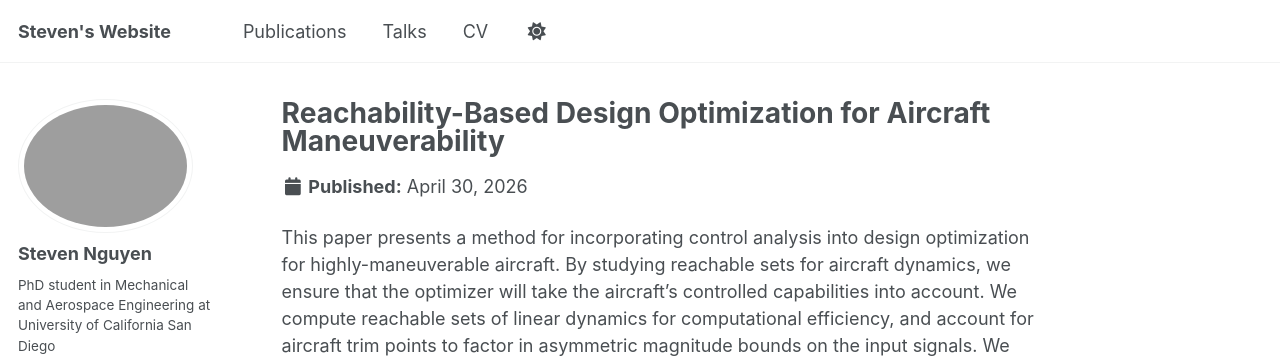
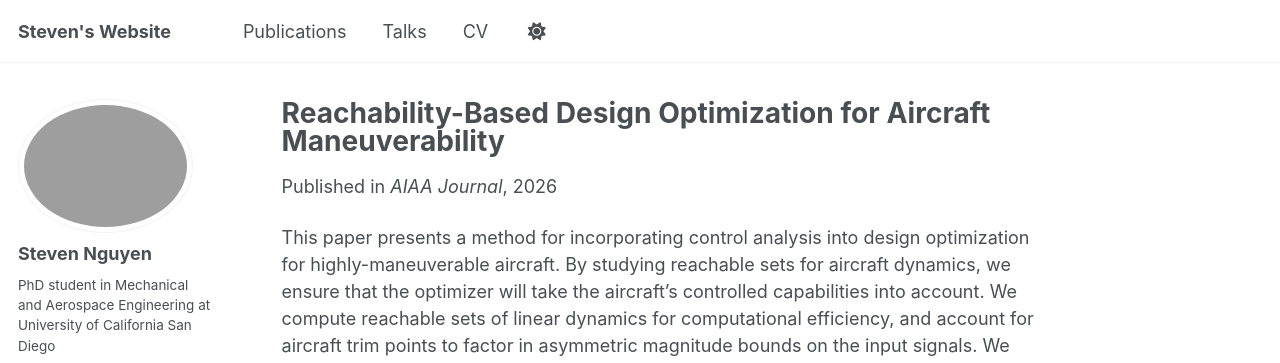
Before and after one commit to nguyensteven01/nguyensteven01.github.io, a Jekyll site: the page built from _publications/reachability_design_opt_aiaa.md, in a window 1280 px wide and 900 px high. Shown: the top 363 px of the window. Built offline with Jekyll 4.4.1, drawn with Linux system fonts in a browser that asks for light colours; some web fonts are replaced; a script that is not in the unit is left out.

Commit message:
Fixed AIAA journal listing.

```diff
--- a/_publications/reachability_design_opt_aiaa.md
+++ b/_publications/reachability_design_opt_aiaa.md
@@ -5,6 +5,7 @@ category: manuscripts
 permalink: /publications/reachabilitiy_design_opt_aiaa
 excerpt: 'This paper is about our application of reachability-based design optimization to a blended-wing-body aircraft. We submitted this to AIAA Journal in April 2026.'
 date: 2026-04-30
+venue: 'AIAA Journal'
 paperurl: 'https://arxiv.org/abs/2604.26134'
 bibtexurl: 'http://nguyensteven01.github.io/files/AIAA_reachability/reachability_des_opt_aiaa.bib'
 citation: 'S. Nguyen, N. Orndorff, J. Cortés, B. Kramer, "Reachability-Based Design Optimization for Aircraft Maneuverability," 2022 IEEE International Conference on Vehicular Electronics and Safety (ICVES), Bogota, Colombia, 2022, pp. 1-6, doi: 10.1109/ICVES56941.2022.9987182'
```
